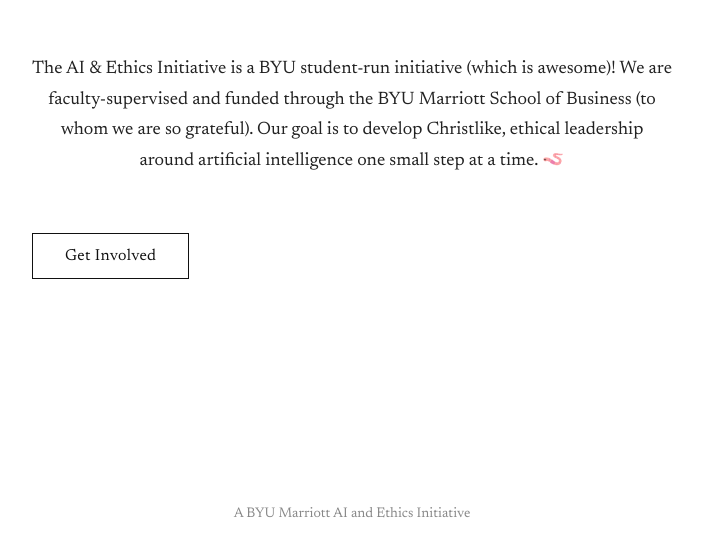
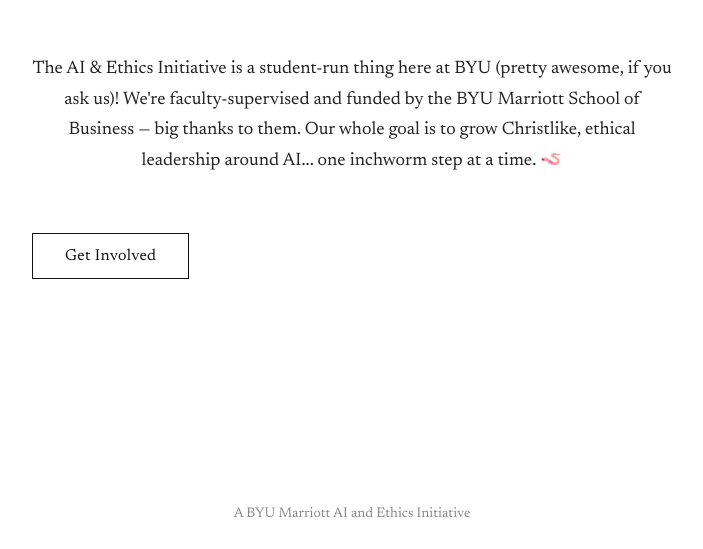
Before and after one commit to finnish-smile/ai-ethics-initiative, a React (Vite) app: page / in a window 1280 px wide. Shown: the part 1053-1602 px from the top of the page, without its empty margins (288-991 px from the left). Built offline with nearby package versions, Linux system fonts and the light colour scheme.

Commit message:
Update Home mission paragraph copy again
Co-Authored-By: Claude Sonnet 5 <noreply@anthropic.com>

```diff
--- a/src/pages/Home.jsx
+++ b/src/pages/Home.jsx
@@ -112,10 +112,10 @@ export default function Home() {
       </div>
 
       <p className="body-text center">
-        The AI &amp; Ethics Initiative is a BYU student-run initiative (which is awesome)! We are
-        faculty-supervised and funded through the BYU Marriott School of Business (to whom we are
-        so grateful). Our goal is to develop Christlike, ethical leadership around artificial
-        intelligence one small step at a time. 🪱
+        The AI &amp; Ethics Initiative is a student-run thing here at BYU (pretty awesome, if you
+        ask us)! We're faculty-supervised and funded by the BYU Marriott School of Business —
+        big thanks to them. Our whole goal is to grow Christlike, ethical leadership around
+        AI... one inchworm step at a time. 🪱
       </p>
 
       <Link to="/get-involved" className="btn-outline hero-cta">
```
